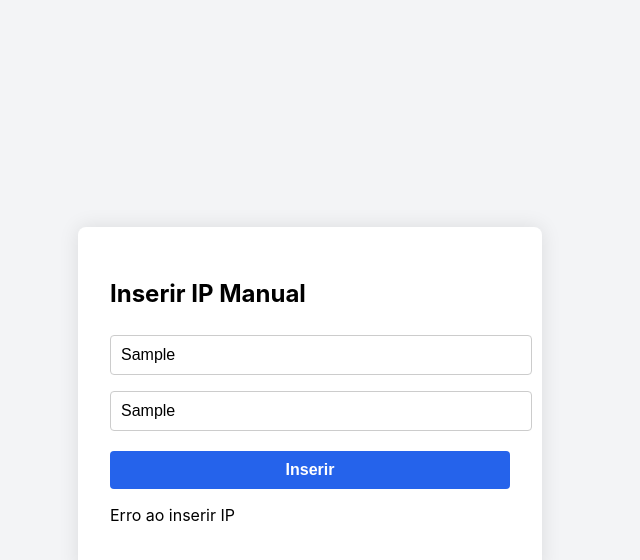
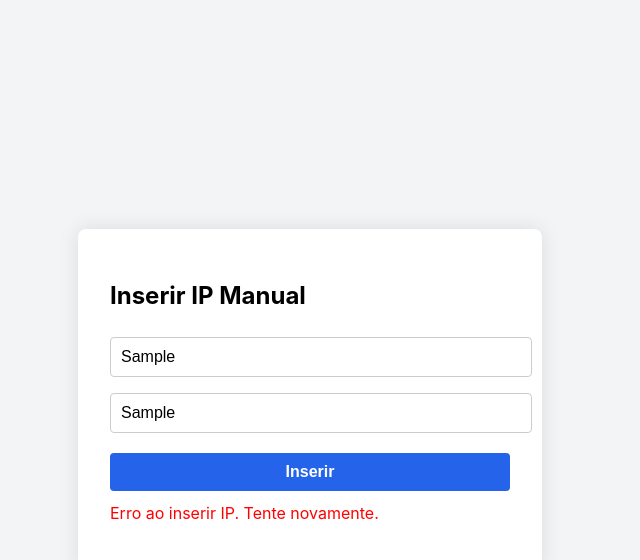
Before and after one commit to GuilhermeRBs/FullStackProject, a React (Create React App) app in the folder frontend/: page /insert in a window 1280 px wide. Both pictures are taken after typing "Sample", "Sample" into the empty fields and a click on the button "Inserir". Shown: the top 560 px of the page, without its empty margins (330-970 px from the left). Built offline with nearby package versions, Linux system fonts and the light colour scheme; no server answers.

Commit message:
fix(Insert): arruma bug em inserção

```diff
--- a/frontend/src/components/Insert.jsx
+++ b/frontend/src/components/Insert.jsx
@@ -6,6 +6,7 @@ export default function Insert() {
   const [ip, setIp] = useState('');
   const [nome, setNome] = useState('');
   const [mensagem, setMensagem] = useState('');
+  const [tipoMensagem, setTipoMensagem] = useState('');
 
   const handleSubmit = async (e) => {
     e.preventDefault();
@@ -14,11 +15,18 @@ export default function Insert() {
       await api.post('/insert', { ip, nome }, {
         headers: { Authorization: `Bearer ${token}` }
       });
+
       setMensagem('IP inserido com sucesso!');
+      setTipoMensagem('sucesso');
       setIp('');
       setNome('');
     } catch (err) {
-      setMensagem('Erro ao inserir IP');
+      if (err.response?.status === 409) {
+        setMensagem('Este IP já foi inserido anteriormente.');
+      } else {
+        setMensagem('Erro ao inserir IP. Tente novamente.');
+      }
+      setTipoMensagem('erro');
     }
   };
 
@@ -43,7 +51,11 @@ export default function Insert() {
           />
           <button type="submit">Inserir</button>
         </form>
-        {mensagem && <p>{mensagem}</p>}
+        {mensagem && (
+          <p style={{ color: tipoMensagem === 'sucesso' ? 'green' : 'red', marginTop: '12px' }}>
+            {mensagem}
+          </p>
+        )}
       </div>
     </div>
   );
```
